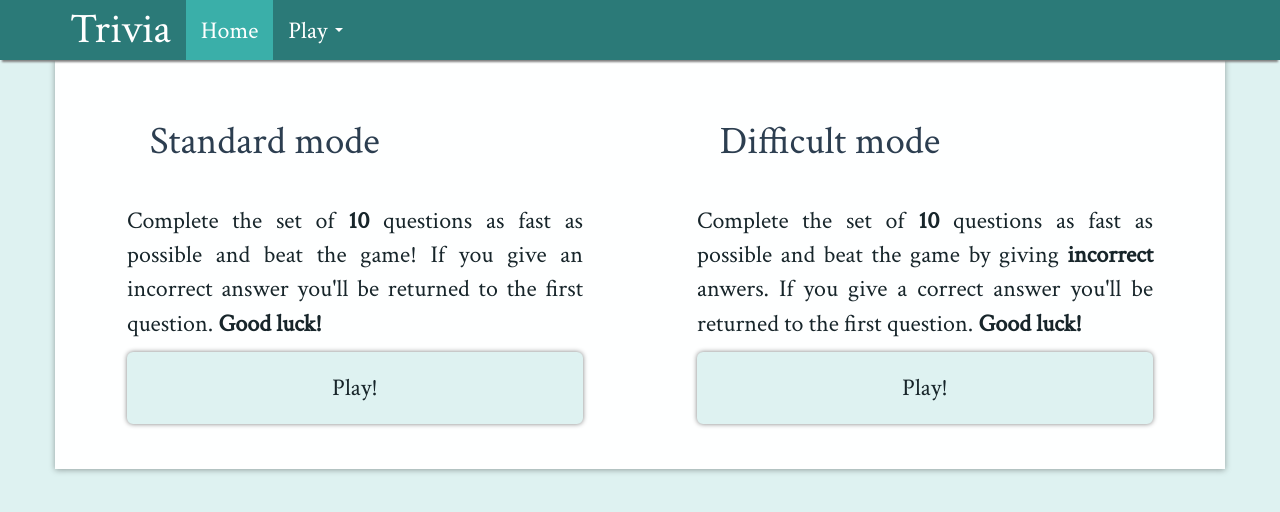
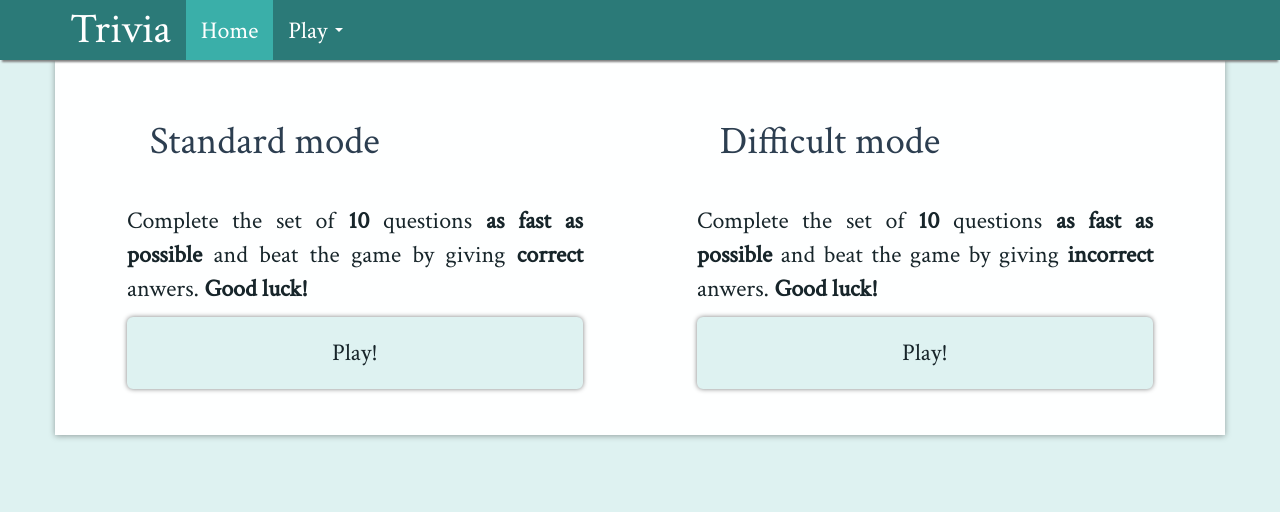
Before and after one commit to DinoBabahmetovic/Trivia, an ASP.NET MVC app: page / in a window 1280 px wide. Shown: the top 512 px of the page. Run offline with ASP.NET Core 8 and stand-ins for ASP.NET MVC 5, Linux system fonts and the light colour scheme; the project's own start-up code is not run, and a stand-in starts its controllers and pages; some libraries are stand-ins or nearby versions.

Commit message:
MySQL DB connection

```diff
--- a/Trivia/Controllers/QuizController.cs
+++ b/Trivia/Controllers/QuizController.cs
@@ -10,29 +10,6 @@ namespace Trivia.Controllers
 {
     public class QuizController : Controller
     {
-        List<Question> questions = new List<Question>
-            {
-                new Question {Id = 1, Name = "The art of growing small ornamental trees is called what?", WrongAnswer = "Karaoke", RightAnswer = "Bonsai"},
-                new Question {Id = 2, Name = "Who was the mouse, Tom or Jerry?", WrongAnswer = "Tom", RightAnswer = "Jerry"},
-                new Question {Id = 3, Name = "Which of these are tourist attractions in Egypt?", WrongAnswer = "Spheres", RightAnswer = "Pyramids"},
-                new Question {Id = 4, Name = "FIFA is the rulling international body of which sport?", WrongAnswer = "Swimming", RightAnswer = "Football"},
-                new Question {Id = 5, Name = "What does a white flag generally mean?", WrongAnswer = "Attack", RightAnswer = "Surrender"},
-                new Question {Id = 6, Name = "Which of these is not a European capital city?", WrongAnswer = "Paris", RightAnswer = "Tokyo"},
-                new Question {Id = 7, Name = "What is missing from this movie title: \"The Lion ____\"?", WrongAnswer = "Queen", RightAnswer = "King"},
-                new Question {Id = 8, Name = "In which game do you buy and sell properties, avoid jail time, and draw chance cards?", WrongAnswer = "Risk", RightAnswer = "Monopoly"},
-                new Question {Id = 9, Name = "In what comedy is a child accidentaly left behind at home, while his family goes on vacation?", WrongAnswer = "Crazy, Stupid, Love", RightAnswer = "Home Alone"},
-                new Question {Id = 10, Name = "Which of these animals is not a bird?", WrongAnswer = "Parrot", RightAnswer = "Zebra"},
-                new Question {Id = 11, Name = "Who is considered the \"father\" of western medicine?", WrongAnswer = "Donald Trump", RightAnswer = "Hippocrates"},
-                new Question {Id = 12, Name = "I am a reptile that has the ability to change color. Who am I?", WrongAnswer = "Komodo dragon", RightAnswer = "Chameleon"},
-                new Question {Id = 13, Name = "What is missing from this book title: \"_______ and the Chocolate Factory\"?", WrongAnswer = "Jimmy", RightAnswer = "Charlie"},
-                new Question {Id = 14, Name = "What was da Vinci's first name?", WrongAnswer = "Mona", RightAnswer = "Leonardo"},
-                new Question {Id = 15, Name = "According to the famous phrase, who is a man's best friend?", WrongAnswer = "Cat", RightAnswer = "Dog"},
-                new Question {Id = 16, Name = "Which tech company makes the Galaxy range of mobile phones?", WrongAnswer = "Apple", RightAnswer = "Samsung"},
-                new Question {Id = 17, Name = "Which country's flag has more stars?", WrongAnswer = "Portugal", RightAnswer = "United States"},
-                new Question {Id = 18, Name = "World champion sprinter Usain Bolt is from which nation?", WrongAnswer = "Ukraine", RightAnswer = "Jamaica"},
-                new Question {Id = 19, Name = "Roughly what shape are most planets?", WrongAnswer = "Pyramids", RightAnswer = "Spheres"},
-                new Question {Id = 20, Name = "What type of creature is a gecko?", WrongAnswer = "Insect", RightAnswer = "Lizard"}
-            };
 
         // GET: Quiz
         [Route("")]
@@ -45,11 +22,21 @@ namespace Trivia.Controllers
         [Route("quiz/play/{mode}")]
         public ActionResult Play(string mode)
         {
+            List<question> questionsList = new List<question>();
+            using(DBModels dbModel = new DBModels())
+            {
+                questionsList = dbModel.questions.ToList<question>();
+            }
+            if (mode == "Standard") questionsList.RemoveAll(s => s.type == 2);
+            else questionsList.RemoveAll(s => s.type == 1);
+
+
             var viewModel = new QuestionViewModel
             {
-                Questions = questions,
+                Questions = questionsList,
                 Mode = mode
             };
+
             return View(viewModel);
         }
 
--- a/Trivia/ViewModel/QuestionViewModel.cs
+++ b/Trivia/ViewModel/QuestionViewModel.cs
@@ -8,7 +8,7 @@ namespace Trivia.ViewModel
 {
     public class QuestionViewModel
     {
-        public List<Question> Questions { get; set; }
+        public List<question> Questions { get; set; }
         public string Mode { get; set; }
     }
 }
--- a/Trivia/Views/Quiz/Index.cshtml
+++ b/Trivia/Views/Quiz/Index.cshtml
@@ -12,7 +12,7 @@
             <h1 class="headline-main">Standard mode</h1>
             <div style=" margin-top:40px; margin-bottom:40px; ">
                 <p class="stopwatch" style="font-size:24px; text-align:justify;">
-                    Complete the set of <b>10</b> questions as fast as possible and beat the game! If you give an incorrect answer you'll be returned to the first question. <b>Good luck!</b>
+                    Complete the set of <b>10</b> questions <b>as fast as possible</b> and beat the game by giving <b>correct</b> anwers. <b>Good luck!</b>
                 </p>
                 <a href="/Quiz/Play/Standard" class="btn btn-default btn-lg btn-block btn-play">Play!</a>
             </div>
@@ -22,7 +22,7 @@
             <h1 class="headline-main">Difficult mode</h1>
             <div style=" margin-top:40px; margin-bottom:40px; ">
                 <p class="stopwatch" style="font-size:24px; text-align:justify;">
-                    Complete the set of <b>10</b> questions as fast as possible and beat the game by giving <b>incorrect</b> anwers. If you give a correct answer you'll be returned to the first question. <b>Good luck!</b>
+                    Complete the set of <b>10</b> questions <b>as fast as possible</b> and beat the game by giving <b>incorrect</b> anwers. <b>Good luck!</b>
                 </p>
                 <a href="/Quiz/Play/Difficult" class="btn btn-default btn-lg btn-block btn-play">Play!</a>
             </div>
```
Also changed, not shown: Trivia/Models/DBModel.Context.cs (added, +30 -0 lines), Trivia/Models/DBModel.cs (added, +8 -0 lines), Trivia/Models/Question.cs (+17 -9 lines), Trivia/Views/Quiz/Play.cshtml (+8 -8 lines), Trivia/Models/DBModel.Designer.cs (added), Trivia/Trivia.csproj, Trivia/Web.config, Trivia/packages.config, 4 other files.
